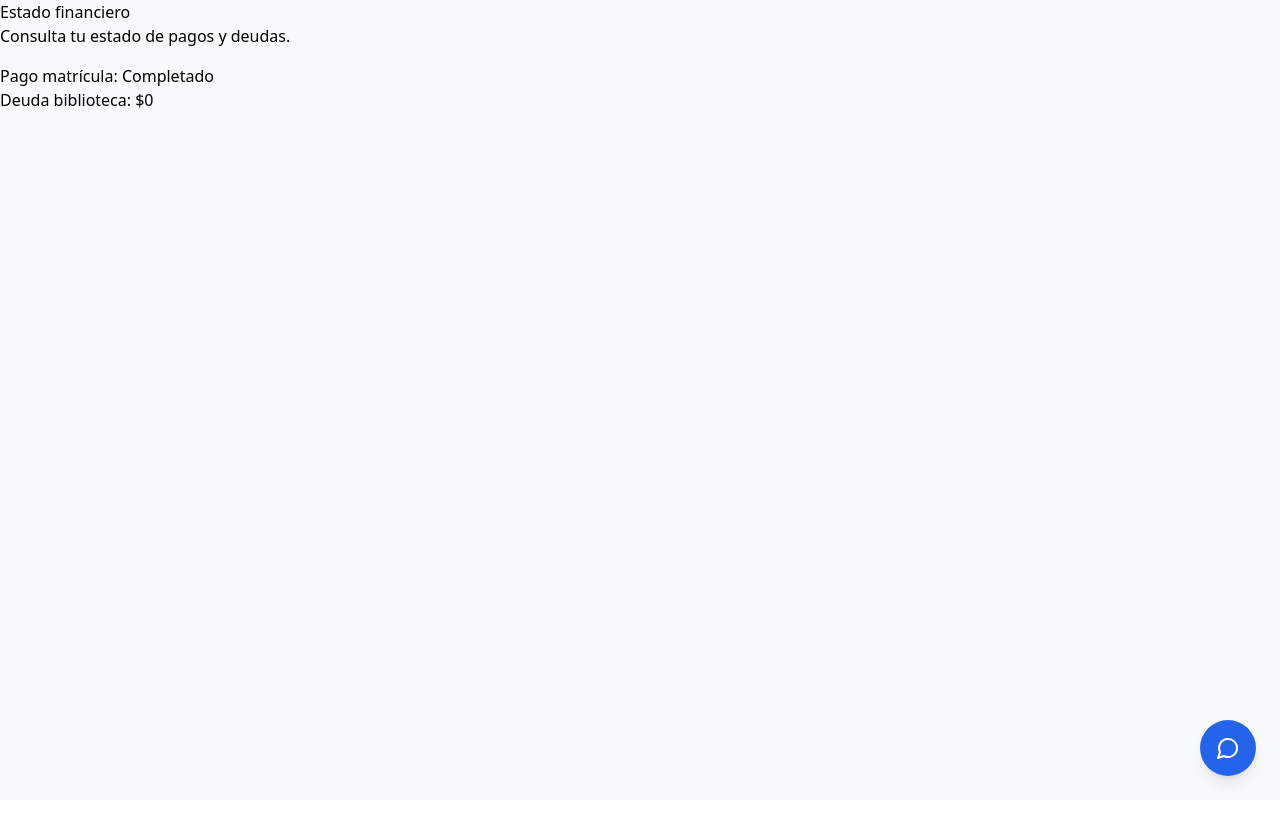
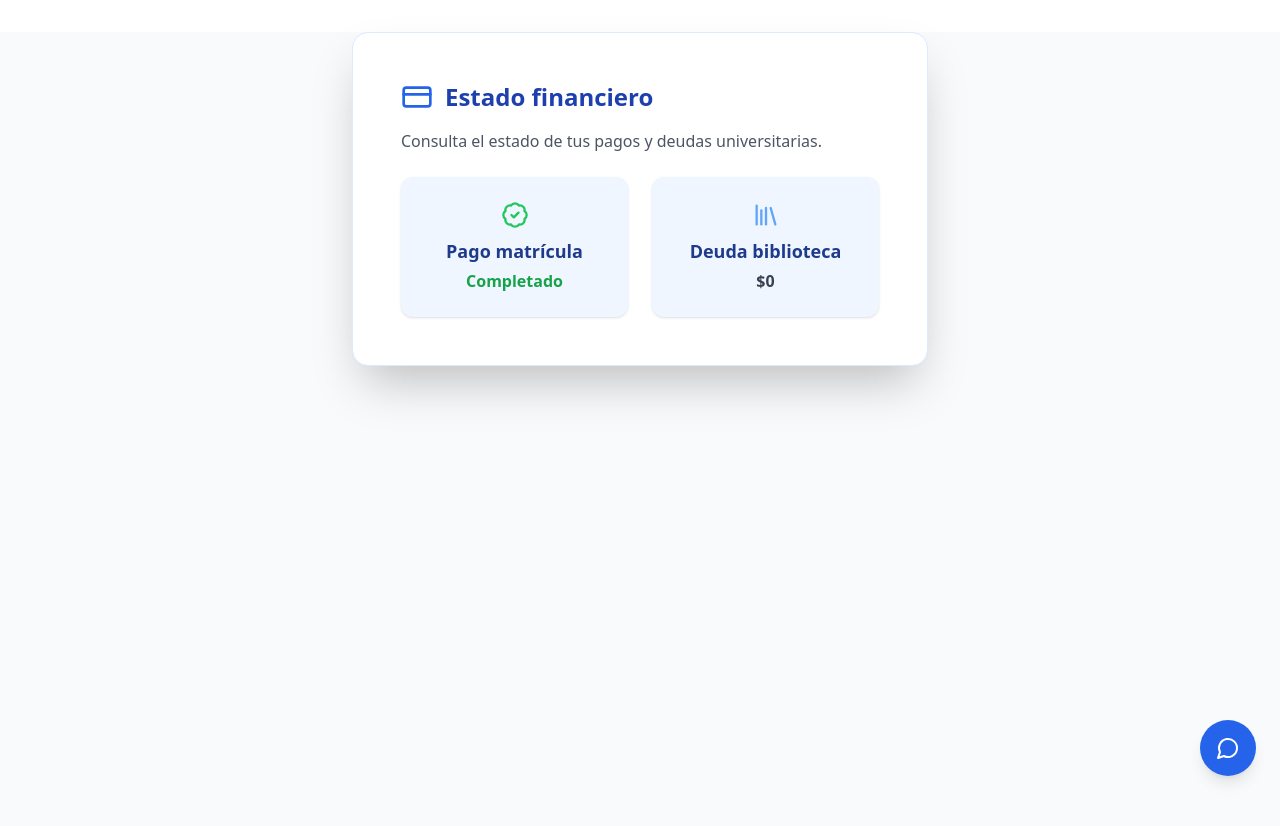
Before and after one commit to TheRainHermit/UniBots, a React (Vite) app in the folder chatbot_frontend/: page /financial in a window 1280 px wide. Both pictures are taken after typing "Sample", "Sample123" into the empty fields and a click on the button "Ingresar". Shown: the top 826 px of the page. Before the commit the page ends 800 px from the top, so only its background shows below. Built offline with nearby package versions, Linux system fonts and the light colour scheme.

Commit message:
Css/FinancialStatusModule

```diff
--- a/chatbot_frontend/src/components/Dashboard/Modules/FinancialStatusModule.tsx
+++ b/chatbot_frontend/src/components/Dashboard/Modules/FinancialStatusModule.tsx
@@ -1,13 +1,25 @@
 import React from 'react';
+import { BadgeCheck, CreditCard, Library } from 'lucide-react';
 
 const FinancialStatusModule: React.FC = () => (
-  <div>
-    <h2>Estado financiero</h2>
-    <p>Consulta tu estado de pagos y deudas.</p>
-    <ul className="mt-4">
-      <li>Pago matrícula: Completado</li>
-      <li>Deuda biblioteca: $0</li>
-    </ul>
+  <div className="w-full max-w-xl mx-auto bg-white shadow-2xl rounded-2xl p-8 md:p-12 mt-8 border border-blue-100">
+    <div className="flex items-center gap-3 mb-4">
+      <CreditCard className="w-8 h-8 text-blue-600" />
+      <h2 className="text-2xl font-bold text-blue-800">Estado financiero</h2>
+    </div>
+    <p className="text-gray-600 mb-6">Consulta el estado de tus pagos y deudas universitarias.</p>
+    <div className="grid grid-cols-1 md:grid-cols-2 gap-6">
+      <div className="flex flex-col items-center bg-blue-50 rounded-xl p-6 shadow group">
+        <BadgeCheck className="w-7 h-7 text-green-500 mb-2" />
+        <span className="text-lg font-semibold text-blue-900">Pago matrícula</span>
+        <span className="mt-1 text-green-600 font-bold">Completado</span>
+      </div>
+      <div className="flex flex-col items-center bg-blue-50 rounded-xl p-6 shadow group">
+        <Library className="w-7 h-7 text-blue-400 mb-2" />
+        <span className="text-lg font-semibold text-blue-900">Deuda biblioteca</span>
+        <span className="mt-1 text-gray-700 font-bold">$0</span>
+      </div>
+    </div>
   </div>
 );
 
```
